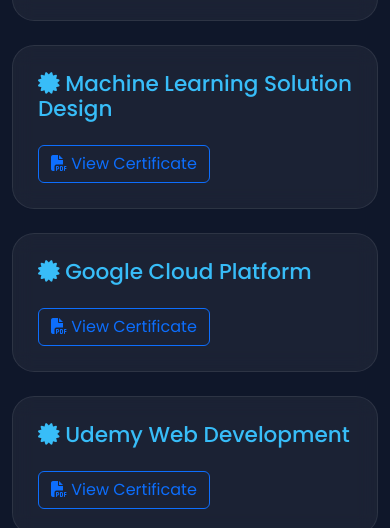
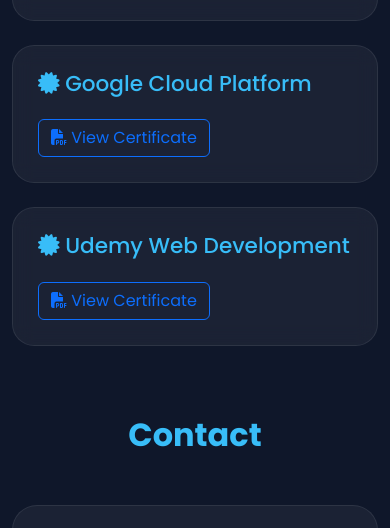
Before and after one commit to anjali-yadav-27/portfolio, a plain HTML site: page index.html in a window 390 px wide. Shown: the part 4428-4956 px from the top of the page. Drawn offline with nearby package versions, Linux system fonts and the light colour scheme.

Commit message:
Update index.html

```diff
--- a/index.html
+++ b/index.html
@@ -703,15 +703,6 @@
 
 <div class="col-md-4">
 <div class="cert-card">
-<h4><i class="fa-solid fa-certificate"></i> Machine Learning Solution Design</h4>
-<a href="Achievements.pdf" class="btn btn-outline-primary mt-2">
-<i class="fa-solid fa-file-pdf"></i> View Certificate
-</a>
-</div>
-</div>
-
-<div class="col-md-4">
-<div class="cert-card">
 <h4><i class="fa-solid fa-certificate"></i> Google Cloud Platform</h4>
 <a href="simpliLearn.pdf" class="btn btn-outline-primary mt-2">
 <i class="fa-solid fa-file-pdf"></i> View Certificate
```
